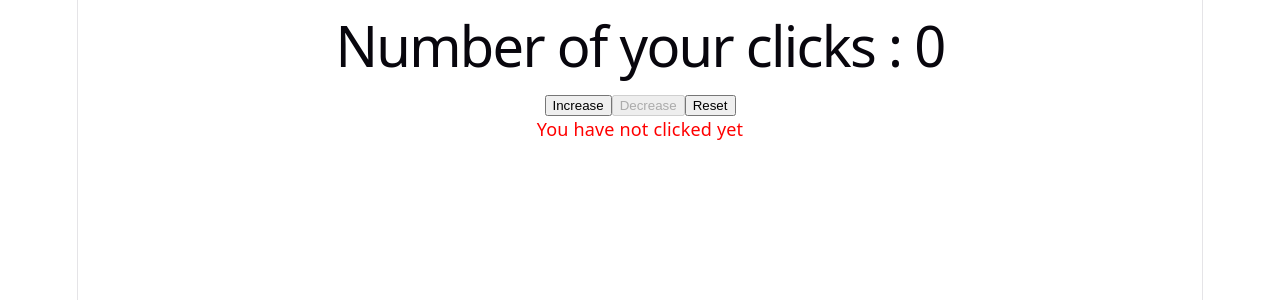
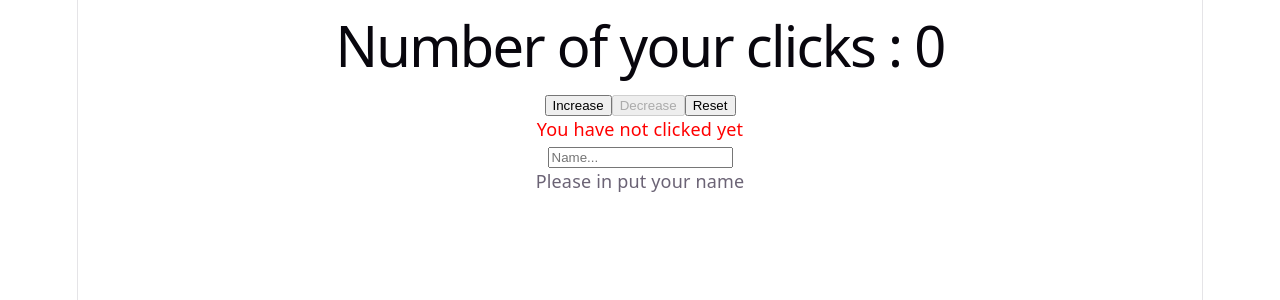
Before and after one commit to luvris/reactWorkshop, a React (Vite) app: page / in a window 1280 px wide. Shown: the top 300 px of the page. Built offline with nearby package versions, Linux system fonts and the light colour scheme.

Commit message:
pt Phase 4 Round 3

```diff
--- /dev/null
+++ b/component/NameComponent.jsx
@@ -0,0 +1,10 @@
+export default function NameComponent({ nameInput, onInputChange }) {
+
+    return (
+        <div>
+            <input type="text" placeholder="Name..." value={nameInput} onChange={onInputChange}/>
+
+            <p>{nameInput === "" ? "Please in put your name" : `Hello, ${nameInput}`}</p>
+        </div>
+    );
+}
--- a/src/App.jsx
+++ b/src/App.jsx
@@ -1,9 +1,11 @@
 import { useState } from "react";
 import StatusMessage from "../component/StatusMessage";
 import CounterButtons from "../component/CounterButton";
+import NameComponent from "../component/NameComponent";
 
 function App() {
   const [counterNum, setCounterNum] = useState(0);
+  const [nameInput, setNameInput] = useState("");
 
   function countNumber() {
     setCounterNum((prev) => prev + 1);
@@ -15,6 +17,10 @@ function App() {
 
   function resetCountNumber() {
     setCounterNum(0);
+  }
+
+  function updatName(e) {
+    setNameInput(e.target.value);
   }
 
   return (
@@ -29,6 +35,8 @@ function App() {
       />
 
       <StatusMessage counterNum={counterNum} />
+
+      <NameComponent nameInput={nameInput} onInputChange={updatName} />
     </div>
   );
 }
```
